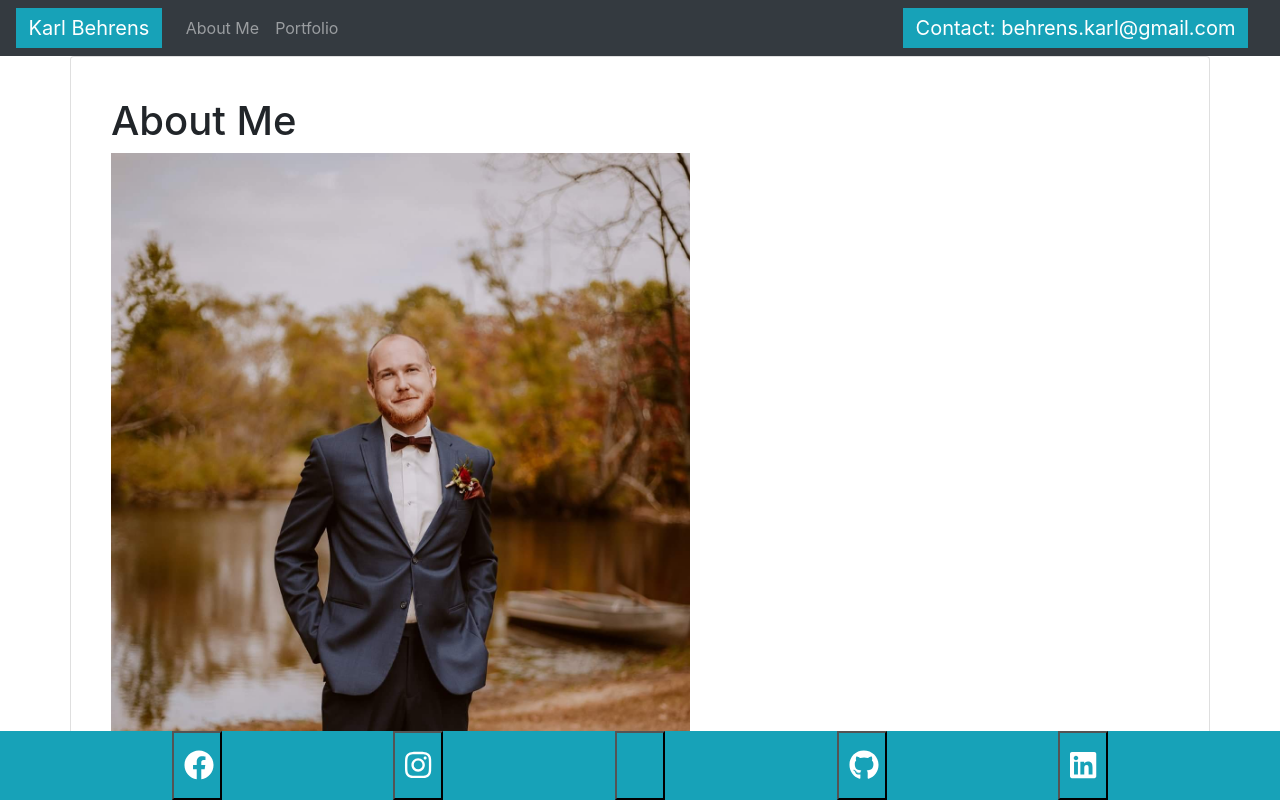
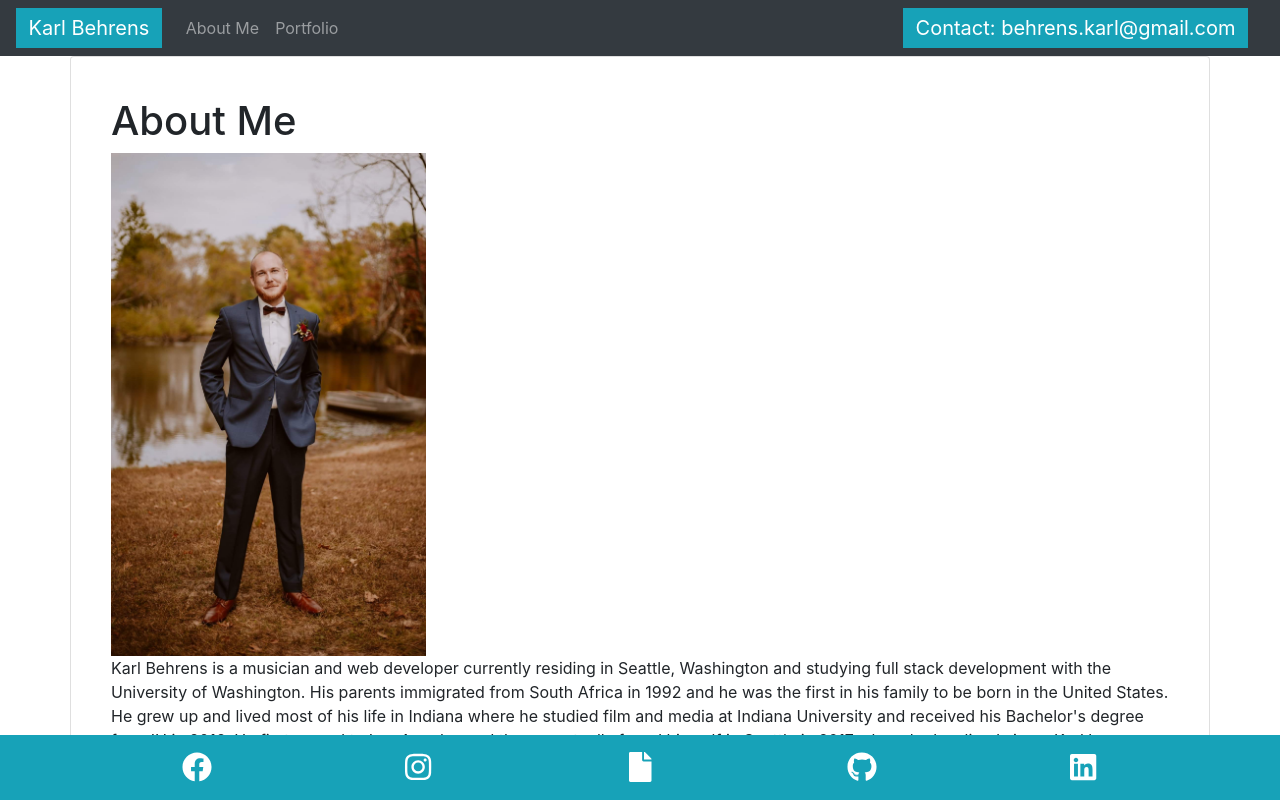
Before and after one commit to behrenskarl/react-portfolio, a React (Create React App) app in the folder karls-portfolio/: page / in a window 1280 px wide. Shown: the top 800 px of the page. Built offline with nearby package versions, Linux system fonts and the light colour scheme.

Commit message:
footer links and buttons adjusted to match and even spread / navbar email link works with mailto / changed photo sizes on all apges

```diff
--- a/karls-portfolio/src/App.css
+++ b/karls-portfolio/src/App.css
@@ -36,46 +36,3 @@
     transform: rotate(360deg);
   }
 }
-
-body {
-  background-color: wheat;
-}
-
-.navbar-brand {
-  background-color: rgb(23, 162, 184);
-  padding: 1%;
-  color: ivory;
-}
-
-.card {
-  border: slategray;
-  background-color: white;
-  display: flex;
-  justify-content: center;
-  padding: 15pt;
-}
-
-.card-title {
-  background-color: rgb(23, 162, 184);
-  padding: 1%;
-  color: ivory;
-  display: flex;
-  justify-content: center;
-
-}
-
-.img-fluid {
-  max-width: 50%;
-  max-height: 50%;
-}
-
-.card-img-top {
-  display: flex;
-  justify-content: center;
-}
-
-.center-block {
-  display: block;
-  margin-left: auto;
-  margin-right: auto;
-}
--- a/karls-portfolio/src/components/Footer/footer.css
+++ b/karls-portfolio/src/components/Footer/footer.css
@@ -1,42 +1,26 @@
-.fa-facebook {
-    background: rgb(23, 162, 184);
-    /* color: #3B5998; */
-    color: white;
-  }
-  .fa-linkedin {
-    background: rgb(23, 162, 184);
-    color: white;
-    /* color: #007bb5; */
-  }
-  .fa-instagram {
-    background: rgb(23, 162, 184);
-    color: white;
-    /* color: #125688; */
-  }
-  .fa-github {
-      background: rgb(23, 162, 184);
-      color: white;
-      /* color: black; */
-  }
-  .fa-file {
-      background: rgb(23, 162, 184);
-      color: white;
-  }
   /* Style all font awesome icons */
 .fa {
+  background: rgb(23, 162, 184);
   padding: 10px;
   font-size: 30px;
   width: 50px;
   text-align: center;
   text-decoration: none;
+  border: unset !important;
   outline: none !important;
   outline-offset: none !important;
+}
+
+/* Style all font awesome icon links */
+.fa a {
+  color: white;
 }
 
 /* Add a hover effect if you want */
 .fa:hover {
   opacity: 0.7;
 }
+
 .footer {
   display: flex;
   justify-content: space-evenly;
--- a/karls-portfolio/src/components/Footer/footer.js
+++ b/karls-portfolio/src/components/Footer/footer.js
@@ -1,8 +1,7 @@
 import React from 'react';
 import './footer.css';
 import { FontAwesomeIcon } from '@fortawesome/react-fontawesome'
-
-
+import { faFile } from '@fortawesome/free-solid-svg-icons';
 
 function Footer() {
     return(
@@ -18,8 +17,8 @@ function Footer() {
                 </a>
             </button>
             <button className="fa fa-file">
-                 <a href="https://drive.google.com/file/d/1TUAIOlvAzcfU6eidOATrXILaWbUyvqbe/view?usp=sharing" target="_blank" rel="noopener noreferrer">
-                    <FontAwesomeIcon icon="fa fa-file" />
+                <a href="https://drive.google.com/file/d/1TUAIOlvAzcfU6eidOATrXILaWbUyvqbe/view?usp=sharing" target="_blank" rel="noopener noreferrer">
+                    <FontAwesomeIcon icon={faFile} />
                 </a>
             </button>
             <button className="fa fa-github">
--- a/karls-portfolio/src/components/NavBar/navbar.css
+++ b/karls-portfolio/src/components/NavBar/navbar.css
@@ -16,4 +16,5 @@
 
 .email {
     justify-content: right;
+    color: white;
 }
--- a/karls-portfolio/src/components/NavBar/navbar.js
+++ b/karls-portfolio/src/components/NavBar/navbar.js
@@ -19,7 +19,9 @@ function NavBar() {
                     <Nav.Link href="/portfolio">Portfolio</Nav.Link>
                 </Nav>
             </Navbar.Collapse>
-            <Navbar.Brand className="email">Contact: behrens.karl@gmail.com</Navbar.Brand>
+            <Navbar.Brand>
+                <a className="email" href="mailto:behrens.karl@gmail.com">Contact: behrens.karl@gmail.com</a>
+            </Navbar.Brand>
         </Navbar>
     )
 };
--- a/karls-portfolio/src/pages/aboutMe.js
+++ b/karls-portfolio/src/pages/aboutMe.js
@@ -13,19 +13,19 @@ class AboutMe extends Component {
 
             return (
 
-                    <main class="about-me">
-                        <div class="container">
-                        <div class="row">
-                            <div class="card">
-                            <div class="card-body">
+                    <main className="about-me">
+                        <div className="container">
+                        <div className="row">
+                            <div className="card">
+                            <div className="card-body">
 
                                 <h1>About Me</h1>
 
-                                <div class="row">
-                                    <div class="col">
+                                <div className="row">
+                                    <div className="col">
 
-                                        <img src={profilepic} class="img-fluid" alt="Karl wearing sunglasses"></img>
-                                        <p>Karl Behrens is a musician and web developer currently residing in Seattle, Washington and studying full stack development with the University of Washington. His parents immigrated from South Africa in 1992 and he was the first in his family to be born in the United States. He grew up and lived most of his life in Indiana where he studied film and media at Indiana University and received his Bachelor's degree from IU in 2016. He first moved to Los Angeles and then eventually found himself in Seattle in 2017 where he has lived since. Karl loves anything music or sound related and plays multiple instruments. Please contact for more information or to get in touch with Karl about any inquiries.
+                                        <img src={profilepic} className="img-fluid-1" alt="Karl wearing sunglasses"></img>
+                                        <p>Karl Behrens is a musician and web developer currently residing in Seattle, Washington and studying full stack development with the University of Washington. His parents immigrated from South Africa in 1992 and he was the first in his family to be born in the United States. He grew up and lived most of his life in Indiana where he studied film and media at Indiana University and received his Bachelor's degree from IU in 2016. He first moved to Los Angeles and then eventually found himself in Seattle in 2017 where he has lived since. Karl loves anything music or sound related and plays multiple instruments. Please contact for more information or to get in touch with Karl about any inquiries. Below are links to Karl's Facebook, Instagram, Resume PDF, GitHub, and LinkedIn.
                                         </p>
                                     </div>
                                 </div>
--- a/karls-portfolio/src/pages/portfolio.js
+++ b/karls-portfolio/src/pages/portfolio.js
@@ -21,15 +21,15 @@ class Portfolio extends Component {
                             <h1>Portfolio</h1>
 
                             <a href="https://behrenskarl.github.io/password-generator/">
-                            <img src={passwordgenerator} className="img-fluid" id='pimg2' alt='password-generator'/>
+                            <img src={passwordgenerator} className="img-fluid-2" id='pimg2' alt='password-generator'/>
                             </a>
 
                             <a href="https://behrenskarl.github.io/weather-dashboard/">
-                            <img src={weatherdashboard} className="img-fluid" id='pimg3' alt='weather-dashboard'/>
+                            <img src={weatherdashboard} className="img-fluid-2" id='pimg3' alt='weather-dashboard'/>
                             </a>
 
                             <a href="https://dndbuddy2-live.herokuapp.com/login">
-                            <img src={dndbuddy} className="img-fluid" id='pimg5' alt='20-sided-die'/>
+                            <img src={dndbuddy} className="img-fluid-2" id='pimg5' alt='20-sided-die'/>
                             </a>
 
                         </div>
--- a/karls-portfolio/src/pages/style.css
+++ b/karls-portfolio/src/pages/style.css
@@ -25,7 +25,7 @@ body {
 
 }
 
-.img-fluid {
+.img-fluid-1 {
     max-width: 50%;
     max-height: 50%;
 }
@@ -39,7 +39,7 @@ body {
     display: block;
     margin-left: auto;
     margin-right: auto;
-  }
+}
 
 #btn {
     display: flex;
@@ -51,20 +51,11 @@ body {
     background-color: rgb(23, 162, 184);
     margin-bottom: 100pt;
 }
-  /* Add a hover effect if you want */
-  .fa:hover {
+
+.fa:hover {
     opacity: 0.7;
-  }
+}
 
-  /* .footer {
-    position: fixed;
-    left: 0;
-    bottom: 0;
-    width: 100%;
-    background-color: rgb(23, 162, 184);
-    color: white;
-    text-align: center;
-  } */
 #portfolio {
     background-color: white;
     margin-top: 30px;
@@ -79,8 +70,8 @@ body {
     padding-top: 10px;
     padding-right: 10px;
     padding-bottom: 10px;
-    max-height: 200px;
-    max-width: 200px;
+    max-height: 300px;
+    max-width: 300px;
 }
 
 #portfolio p {
```
Lines whose indentation alone changed are shown as unchanged.
